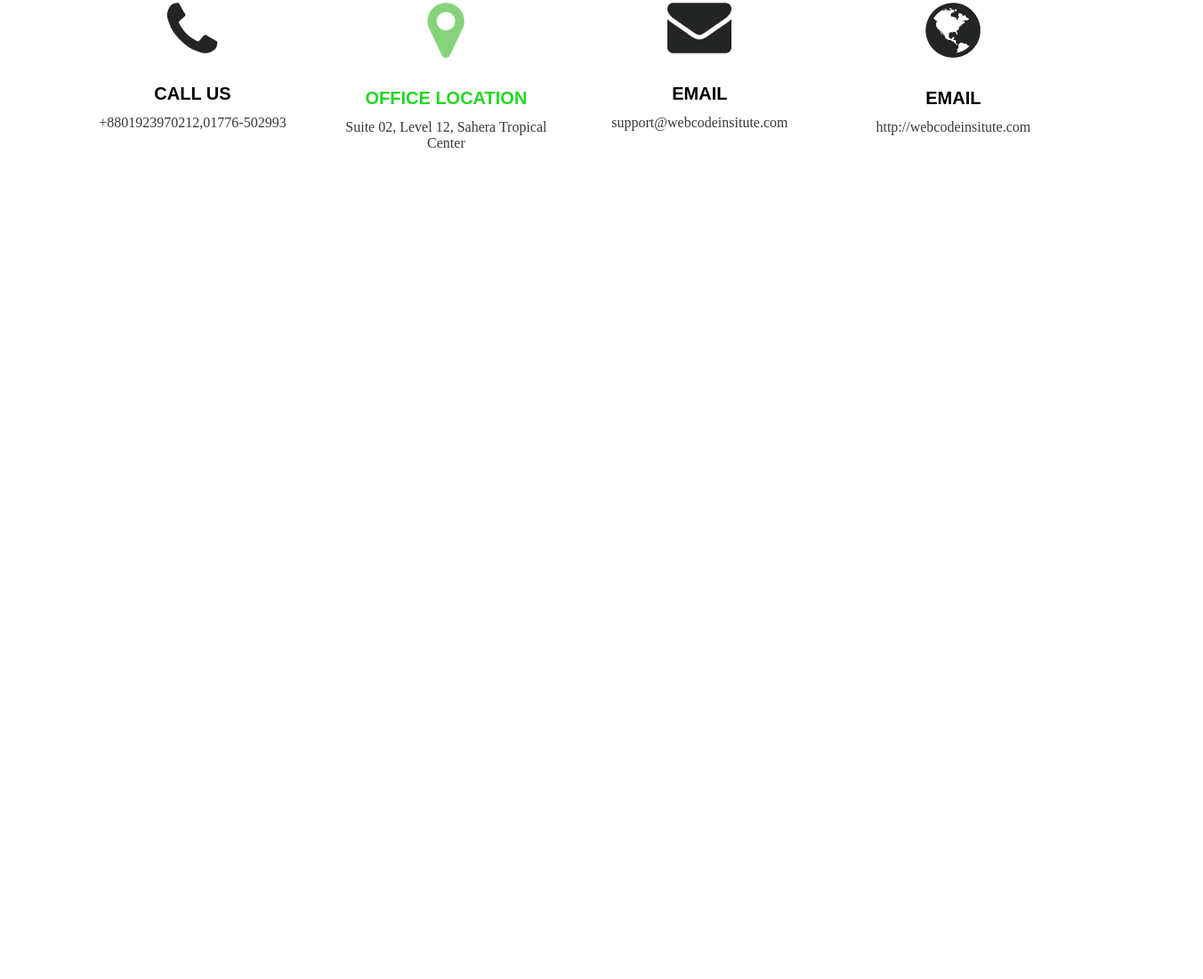
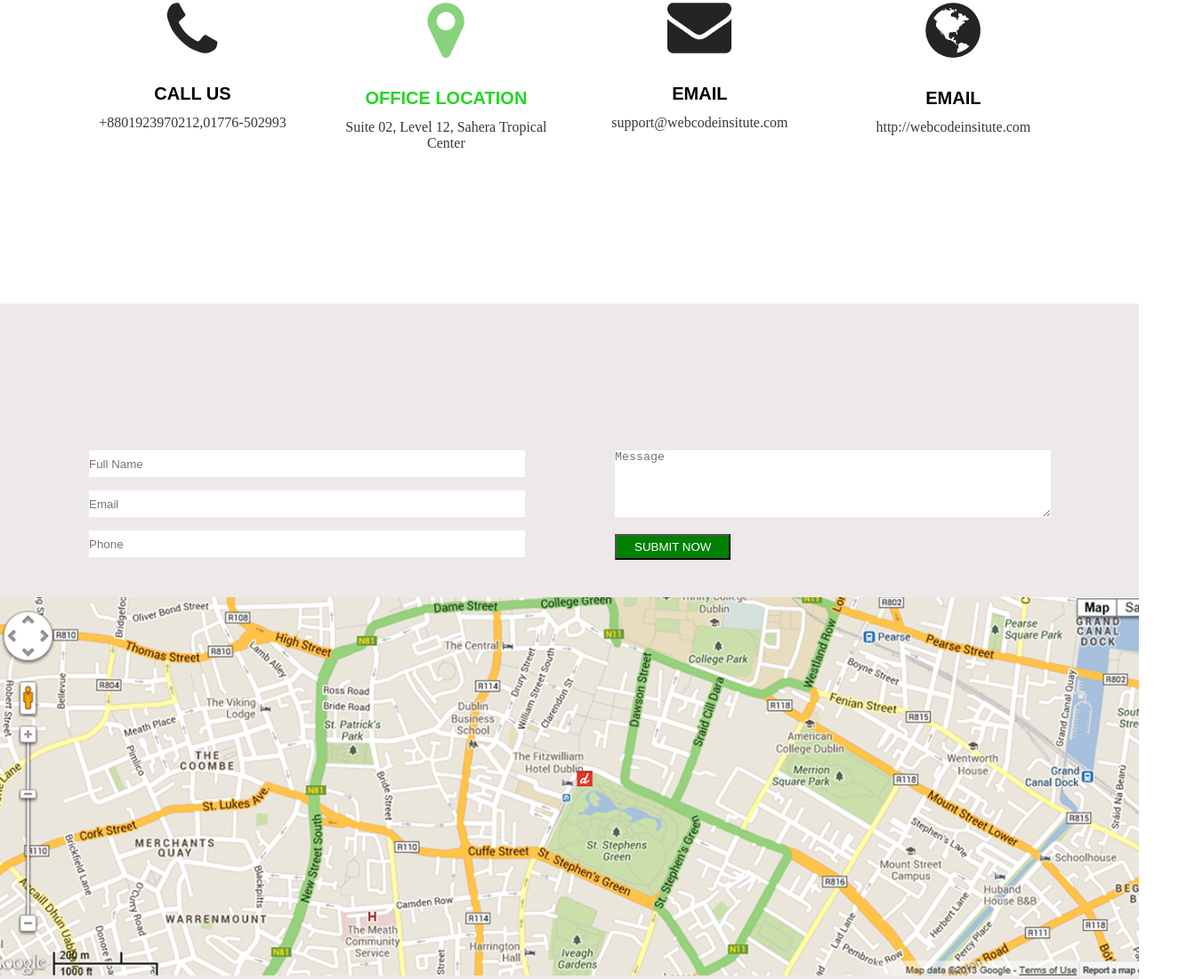
Before and after one commit to shivamEr/Web-Design-Project, a plain HTML site: page index.html in a window 1280 px wide. Shown: the part 4639-5739 px from the top of the page at 89% size, 1352 px wide, since content can reach past the window. Before the commit the page ends 5010 px from the top, so only its background shows below. Drawn offline with Linux system fonts and the light colour scheme.

Commit message:
Form and Map added for contact

```diff
--- a/css/style.css
+++ b/css/style.css
@@ -256,23 +256,28 @@
     height: 100%;
     margin: 0 auto;
 }
-.pricing-title{
+
+.pricing-title {
     text-align: center;
     padding-top: 60px;
 }
-.pricing-title h1{
+
+.pricing-title h1 {
     font-size: 35px;
     font-family: Arial, Helvetica, sans-serif;
     font-weight: bold;
 }
-.pricing-title p{
+
+.pricing-title p {
     padding-top: 20px;
     line-height: 25px;
 }
-.pricing-item-all{
+
+.pricing-item-all {
     margin-top: 100px;
 }
-.pricing-item{
+
+.pricing-item {
     float: left;
     width: 17%;
     text-align: center;
@@ -281,7 +286,8 @@
     color: white;
     height: 440px;
 }
-.pricing-item h1{
+
+.pricing-item h1 {
     padding: 30px;
     border: 2px solid white;
     border-radius: 100%;
@@ -289,7 +295,8 @@
     margin: 20px 40px;
     border-width: 6px;
 }
-.pricing-item p{
+
+.pricing-item p {
     border-bottom: 2px solid white;
     margin: 20px 40px;
     font-size: 14px;
@@ -297,26 +304,31 @@
     padding: 5px;
 
 }
-.pricing-item button{
+
+.pricing-item button {
     margin-top: 25px;
     padding: 10px 20px;
     font-family: Arial, Helvetica, sans-serif;
     font-size: 15px;
     border: none;
 }
-.pricing-item button:hover{
+
+.pricing-item button:hover {
     color: rgb(34, 202, 34);
 }
-.bg-green{
+
+.bg-green {
     background-color: rgb(43, 227, 43);
 }
-.row-6 img{
-   width: 100%;
+
+.row-6 img {
+    width: 100%;
 }
+
 /* Row-5 End */
 
 /* Row-6 Start */
-.row-6{
+.row-6 {
     width: 100%;
     height: 350px;
     background: url(/images/skillBg.png);
@@ -324,13 +336,15 @@
     background-repeat: no-repeat;
     margin-top: 100px;
 }
-.skill-item-all{
+
+.skill-item-all {
     width: 90%;
     height: 100%;
     margin: 0 auto;
     padding-top: 70px;
 }
-.skill-item{
+
+.skill-item {
     float: left;
     width: 15%;
     margin: 50px;
@@ -338,60 +352,120 @@
     text-align: center;
     border: 1px solid white;
 }
-.skill-item h1{
+
+.skill-item h1 {
     color: white;
     font-size: 45px;
     font-family: Arial, Helvetica, sans-serif;
 }
-.skill-item p{
+
+.skill-item p {
     color: white;
     font-family: Arial, Helvetica, sans-serif;
     padding-top: 20px;
 }
+
 /* Row-6 End */
 
 /* Row-7 Start */
-.row-7{
+.row-7 {
     width: 100%;
-    height: 730px;
+    height: 700px;
 }
-.contact-section{
+
+.contact-section {
     width: 90%;
     height: 100%;
     margin: 0 auto;
 }
-.contact-title{
+
+.contact-title {
     text-align: center;
     padding-top: 120px;
 }
-.contact-title h1{
+
+.contact-title h1 {
     color: black;
     font-size: 35px;
     font-family: Arial, Helvetica, sans-serif;
 }
-.contact-title p{
+
+.contact-title p {
     padding-top: 60px;
     font-size: 18px;
 }
-.contact-item-all{
+
+.contact-item-all {
     margin-top: 100px;
 }
-.contact-item{
+
+.contact-item {
     float: left;
     text-align: center;
     width: 23%;
     margin-left: 20px;
 }
-.contact-item h1{
+
+.contact-item h1 {
     padding-top: 30px;
     font-family: Arial, Helvetica, sans-serif;
     font-size: 20px;
 }
-.contact-item p{
+
+.contact-item p {
     padding-top: 12px;
     color: rgba(0, 0, 0, 0.783);
 }
+
 /* Row-7 End */
 
 /* Row-8 Start */
+.row-8 {
+    width: 100%;
+    height: 100%px;
+    background-color: rgba(218, 209, 209, 0.471);
+}
+
+.form-section {}
+
+.form-item-all {
+    width: 90%;
+    height: 100%;
+    padding: 150px 100px;
+}
+
+.form-item {
+    float: left;
+    width: 50%;
+}
+
+.form-item form input {
+    margin-top: 15px;
+    border: none;
+    width: 85%;
+    height: 30px;
+}
+
+#msg {
+    width: 85%;
+    margin: 15px;
+    border: none;
+}
+
+.form-item form button {
+    background-color: green;
+    color: white;
+    font-family: Arial, Helvetica, sans-serif;
+    padding: 5px 20px;
+    margin-left: 15px;
+}
+
+.map img {
+    width: 100%;
+    margin-top: 30px;
+}
+
 /* Row-8 End */
+
+/* Row-8 Start */
+/* Row-8 End */
--- a/index.html
+++ b/index.html
@@ -150,7 +150,9 @@
         <div class="pricing-section">
             <div class="pricing-title">
                 <h1>OUR PRICING</h1>
-                <p>Lorem ipsum dolor sit amet consectetur adipisicing elit. Ab, aliquam sed? Ducimus, quisquam laboriosam? <br>Lorem ipsum dolor sit amet consectetur adipisicing elit. Doloribus, porro architecto?</p>
+                <p>Lorem ipsum dolor sit amet consectetur adipisicing elit. Ab, aliquam sed? Ducimus, quisquam
+                    laboriosam? <br>Lorem ipsum dolor sit amet consectetur adipisicing elit. Doloribus, porro
+                    architecto?</p>
             </div>
             <div class="pricing-item-all">
                 <div class="pricing-item">
@@ -218,7 +220,9 @@
         <div class="contact-section">
             <div class="contact-title">
                 <h1>CONTACT US</h1>
-                <p>Lorem ipsum dolor sit amet, consectetur adipisicing elit. Adipisci eum numquam deserunt animi nobis. <br>Lorem ipsum dolor sit amet consectetur adipisicing elit. Voluptatem, dolorum tempora?</p>
+                <p>Lorem ipsum dolor sit amet, consectetur adipisicing elit. Adipisci eum numquam deserunt animi nobis.
+                    <br>Lorem ipsum dolor sit amet consectetur adipisicing elit. Voluptatem, dolorum tempora?
+                </p>
             </div>
             <div class="contact-item-all">
                 <div class="contact-item">
@@ -246,6 +250,37 @@
     </section>
     <!-- Row-7 End -->
 
+    <!-- Row-8 Start -->
+    <section class="row-8">
+        <div class="form-section">
+            <div class="form-item-all">
+                <div class="form-item">
+                    <form action="method">
+                        <input type="text" placeholder="Full Name"><br>
+                        <input type="email" placeholder="Email"> <br>
+                        <input type="number" placeholder="Phone">
+                    </form>
+                </div>
+                <div class="form-item">
+                    <form action="method">
+                        <textarea name="" id="msg" cols="30" rows="5" placeholder="Message"></textarea><br>
+                        <button>SUBMIT NOW</button>
+                    </form>
+                </div>
+            </div>
+            <div class="map">
+                <img src="images/mapBg.png" alt="">
+            </div>
+        </div>
+    </section>
+    <!-- Row-8 End -->
+
+    <!-- Row-9 Start -->
+    <!-- Row-9 End -->
+
+
+
+
 </body>
 
 </html>
```
Lines whose indentation alone changed are shown as unchanged.
